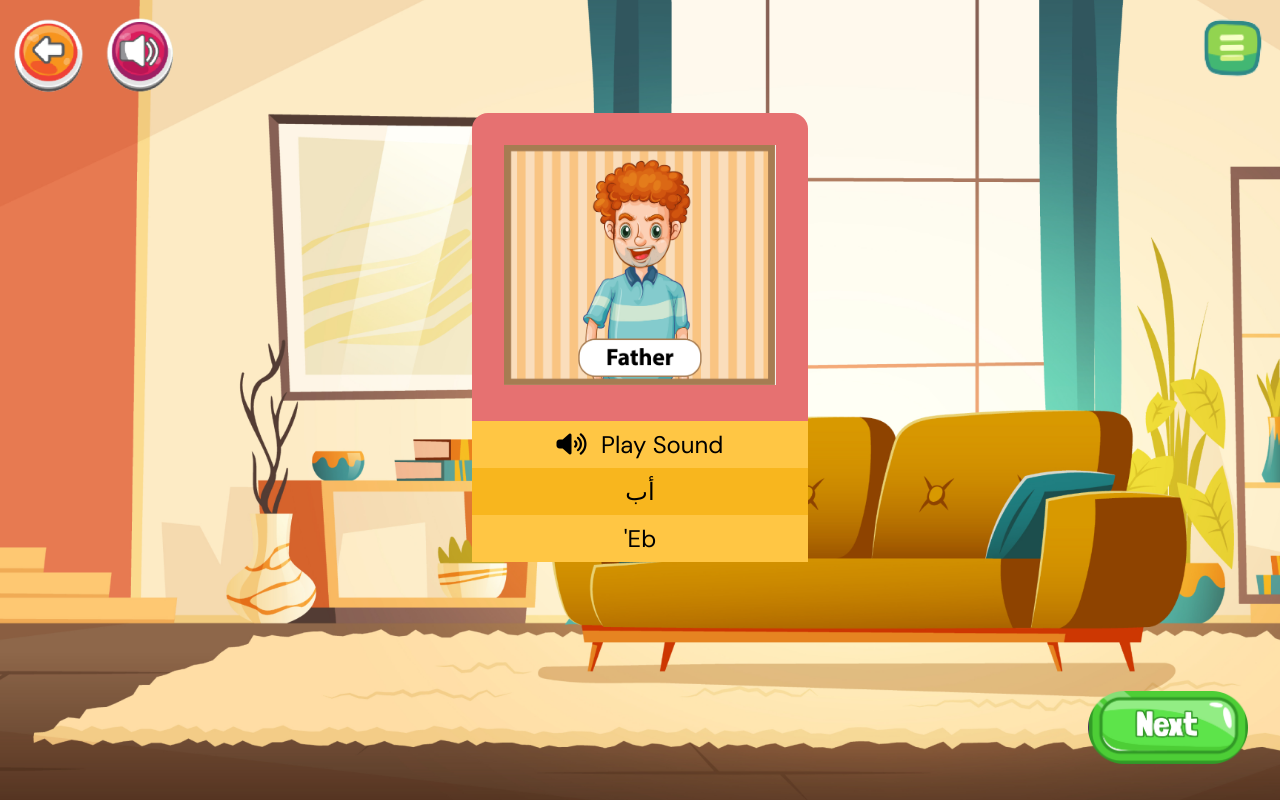
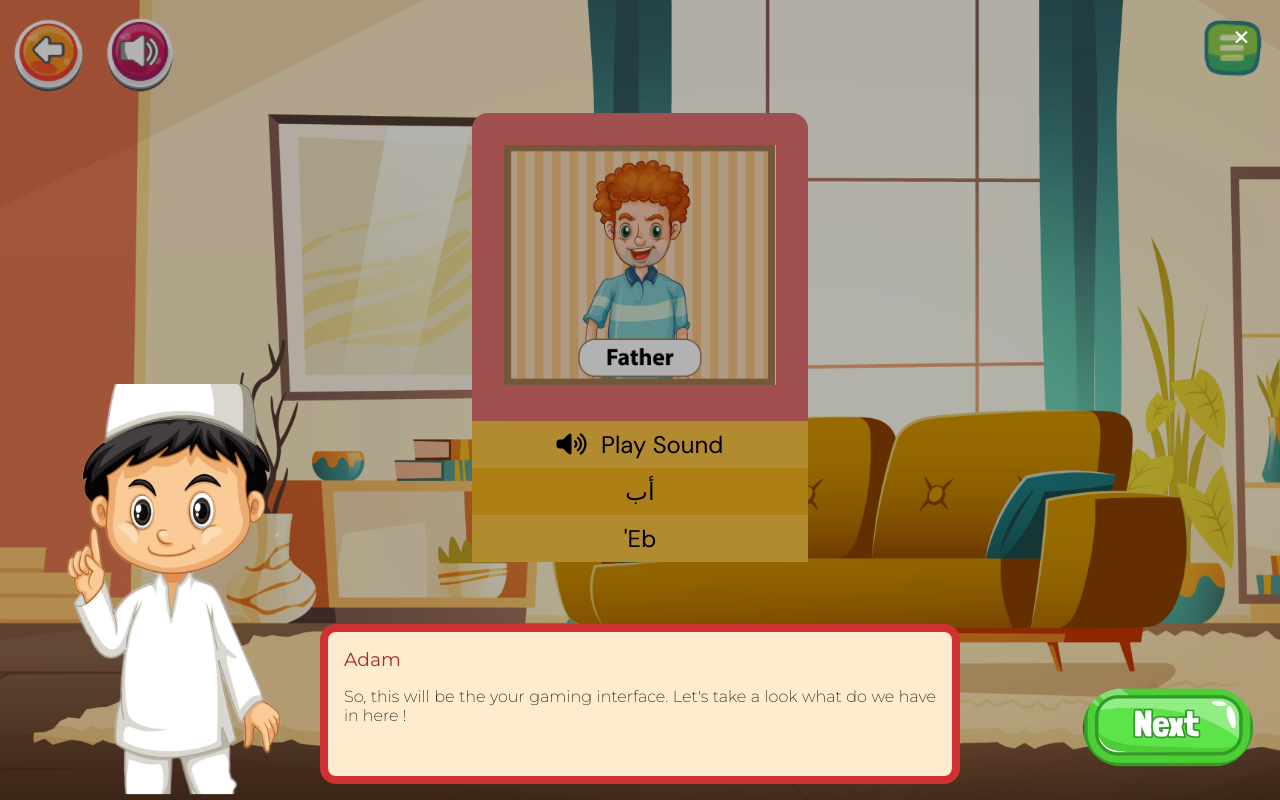
Before and after one commit to killuazoldyckk/ArabicJourney, a PHP site: page /category/content.php in a window 1280 px wide. Run offline with PHP 8.4, Linux system fonts and the light colour scheme.

Commit message:
Third commit

```diff
--- a/category/content.php
+++ b/category/content.php
@@ -17,7 +17,6 @@
             padding: 0;
             box-sizing: border-box;
             text-decoration: none;
-
         }
 
         body {
@@ -113,6 +112,7 @@
             margin: 2rem;
         }
 
+
         .modal {
             display: none;
             position: fixed;
@@ -172,6 +172,126 @@
             color: white;
         }
 
+        .modal-2 {
+            display: none;
+            position: fixed;
+            z-index: 1;
+            left: 0;
+            top: 0;
+            width: 100%;
+            height: 100%;
+            overflow: auto;
+            background-color: rgba(0, 0, 0, 0.3);
+        }
+
+        .modal-content-2 {
+            margin: auto;
+            padding: 20px;
+            border: none;
+            width: 80%;
+            height: 80%;
+            text-align: center;
+            display: flex;
+            flex-direction: column;
+            justify-content: center;
+            align-items: center;
+        }
+
+        .close2 {
+            color: white;
+            position: absolute;
+            top: 20px;
+            right: 30px;
+            font-size: 30px;
+            font-weight: bold;
+            cursor: pointer;
+        }
+
+        .close2:hover,
+        .close2:focus {
+            color: black;
+            text-decoration: none;
+            cursor: pointer;
+        }
+
+        .char .boy{
+            position: absolute;
+            bottom: 0;
+            left: 0;
+            width: 16rem;
+            margin: 0 3rem;
+        }
+
+        .textBox{
+            position: absolute;
+            bottom: 0;
+            display: block;
+            width: 50%;
+            height: 20%;
+            border-radius: 1rem;
+            margin-top: auto;
+            border: 0.5rem solid rgb(208, 50, 50);
+            background-color:blanchedalmond ;
+            animation: slide-in 1.5s ease-in-out forwards;
+            margin-bottom: 1rem;
+            text-align: justify;
+        }
+
+        @keyframes slide-in {
+            from {
+              opacity: 0;
+              transform: translateY(100%);
+            }
+            to {
+              opacity: 1;
+              transform: translateY(0);
+            }
+          }
+
+        .textBox p{
+            padding: 1rem;
+            font-family: 'Montserrat', sans-serif;
+            font-weight: 200;
+            opacity: 1;
+            transition: opacity 0.5s;
+
+        }
+
+        .textBox p.fade-out {
+            opacity: 0;
+        }
+
+        .textBox h3{
+            padding-left: 1rem;
+            padding-top: 1rem;
+            font-family: 'Montserrat', sans-serif;
+            font-weight: 400;
+            color: brown;
+        }
+
+        .bot-icon2{
+            position: absolute;
+            bottom: 0;
+            right: 0;
+            cursor: pointer;
+        }
+
+        .bot-icon2 img{
+            width: 10rem;
+            margin: 2rem;
+            animation: beat 1s infinite;
+        }
+
+        @keyframes beat {
+        0%, 100% {
+            transform: scale(1);
+        }
+        50% {
+            transform: scale(1.2);
+        }
+        }
+
+
     </style>
 </head>
 <body>
@@ -214,6 +334,22 @@
         </div>
     </div>
 
+    <div id="modal-2" class="modal-2">
+        <div class="modal-content-2">
+            <span class="close2">&times;</span>
+            <div class="char">
+                <img class="boy" src="../images/char/boy.png" alt="">
+            </div>
+            <div class="textBox" id="boxHeight">
+                <h3>Adam</h3>
+                <p id="textContent">So, this will be the your gaming interface. Let's take a look what do we have in here !<br></p>
+            </div>
+            <div class="bot-icon2" id="nextIcon2">
+                <img src="../images/icon/next.png" alt="">
+            </div>
+        </div>
+    </div>
+
     <script>
         var audio = document.getElementById("background-music");
         var audioControl = document.getElementById("audio-control");
@@ -232,7 +368,6 @@
 
         backButton.addEventListener("click", function() {
             history.back();
-            clickSound.play();
         });
 
         var modal = document.getElementById("modal");
@@ -302,6 +437,55 @@
             audioElement.play();
         });
 
+        window.onload = function() {
+            var modal2 = document.getElementById("modal-2");
+            var closeButton2 = document.getElementsByClassName("close2")[0];
+
+            setTimeout(function() {
+            modal2.style.display = "block";
+            }, 2000);
+
+            closeButton2.onclick = function() {
+            modal2.style.display = "none";
+            }
+        };
+
+        var clickCount2 = 0;
+
+        document.getElementById('nextIcon2').addEventListener('click', function() {
+            var modal2 = document.getElementById("modal-2");
+            clickCount2++;
+
+            if (clickCount2 === 4) {
+                modal2.style.display = "none";
+            } else if (clickCount2 === 3){
+            var textContent3 = "On the right corner, there is Menu Button. When this button get clicked, it will automatically pause the Music Background and will show the two menu that you could choose. First is Back to Homepage and the other is Resume Button to close the Menu. ";
+            var boxHeight = document.getElementById('boxHeight');
+            var textBox3 = document.getElementById('textContent');
+            textBox3.classList.add('fade-out');
+            setTimeout(function() {
+                boxHeight.style.height = "25%";
+                textBox3.innerHTML = textContent3;
+                textBox3.classList.remove('fade-out');
+            }, 500);
+            } else if (clickCount2 === 2){
+                var textContent2 = "Beside Back Button is Audio Button. Clicking it will Turn Off the Music Background. But don't worry since you can turn the music on again by clicking this button again. ";
+                var textBox2 = document.getElementById('textContent');
+                textBox2.classList.add('fade-out');
+                setTimeout(function() {
+                    textBox2.innerHTML = textContent2;
+                    textBox2.classList.remove('fade-out');
+                }, 500);
+            } else if (clickCount2 === 1){
+                var textContent = "Let us start with buttons. At the top right corner is Back Button. Clicking it will direct you to previous page.";
+                var textBox = document.getElementById('textContent');
+                textBox.classList.add('fade-out');
+                setTimeout(function() {
+                    textBox.innerHTML = textContent;
+                    textBox.classList.remove('fade-out');
+                }, 500);
+            }
+        });
     </script>
 </body>
 </html>
```
Lines whose indentation alone changed are shown as unchanged.
